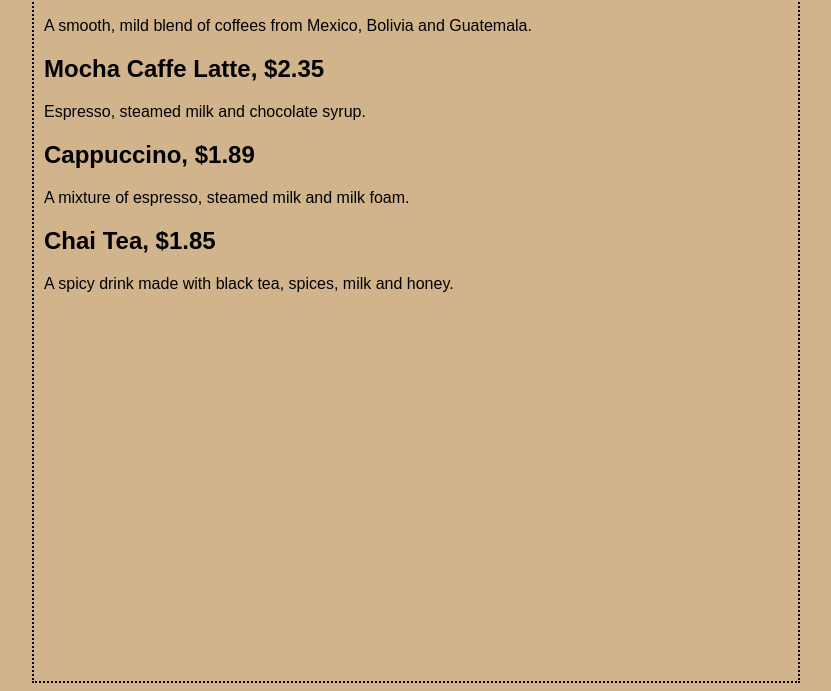
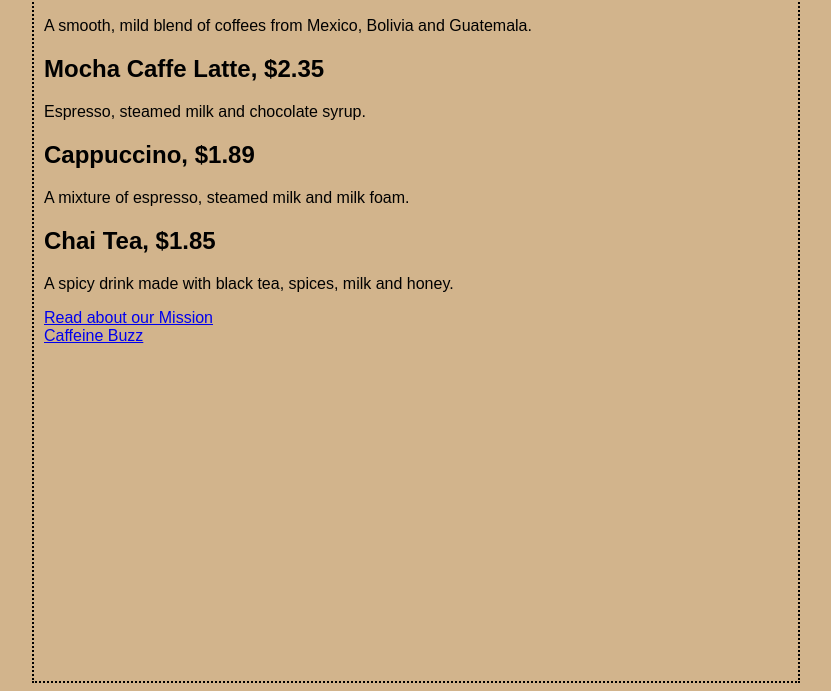
Before and after one commit to pjazanes/htmlcss, a plain HTML site: page index.html in a window 1280 px wide. Shown: the part 109-800 px from the top of the page, without its empty margins (224-1055 px from the left). Drawn offline with Linux system fonts and the light colour scheme.

Commit message:
added mission and caffeine buzz

```diff
--- a/index.html
+++ b/index.html
@@ -27,5 +27,10 @@
 
 	<h2>Chai Tea, $1.85</h2>
 	<p>A spicy drink made with black tea, spices, milk and honey.</p>
+	<p>
+		<a href="mission.html">Read about our Mission</a>
+		<br>
+		<a href="http://wickedlysmart.com/buzz">Caffeine Buzz</a>
+	</p>
 </body>
 </html>
```
